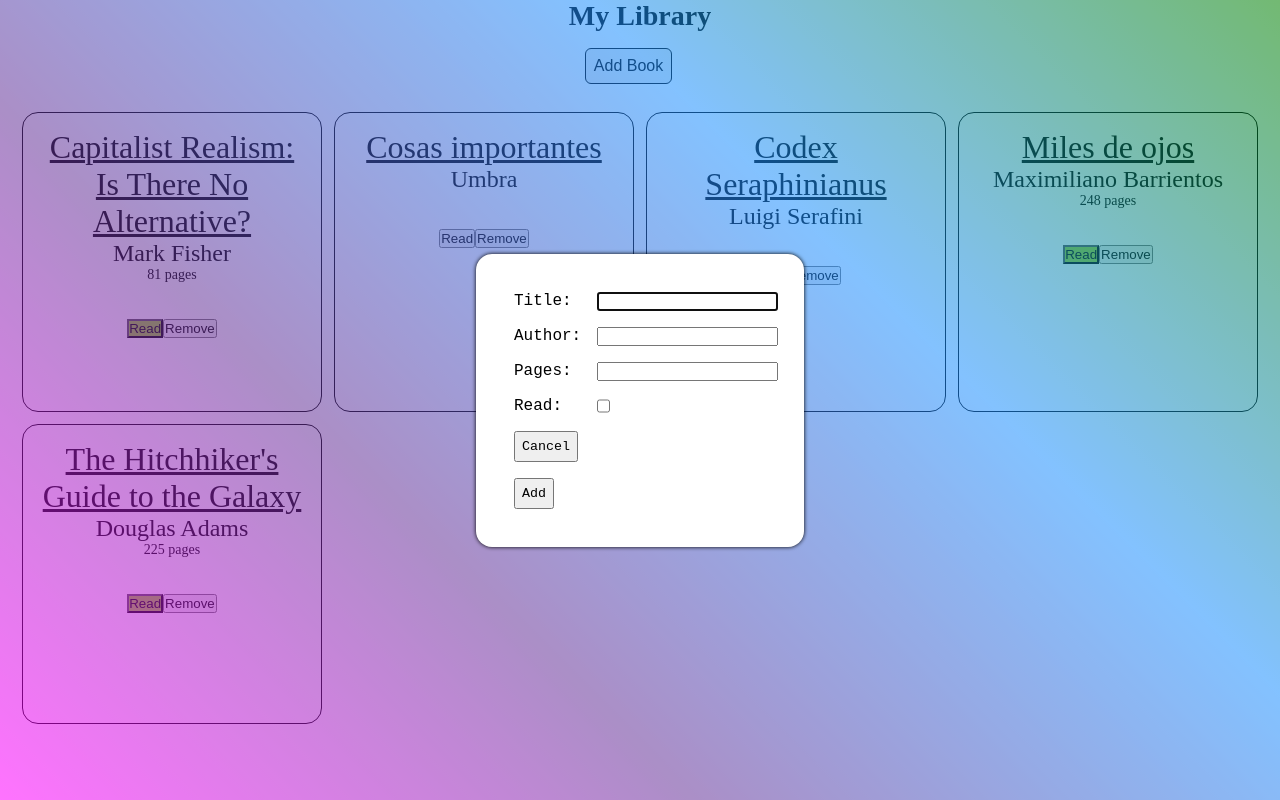
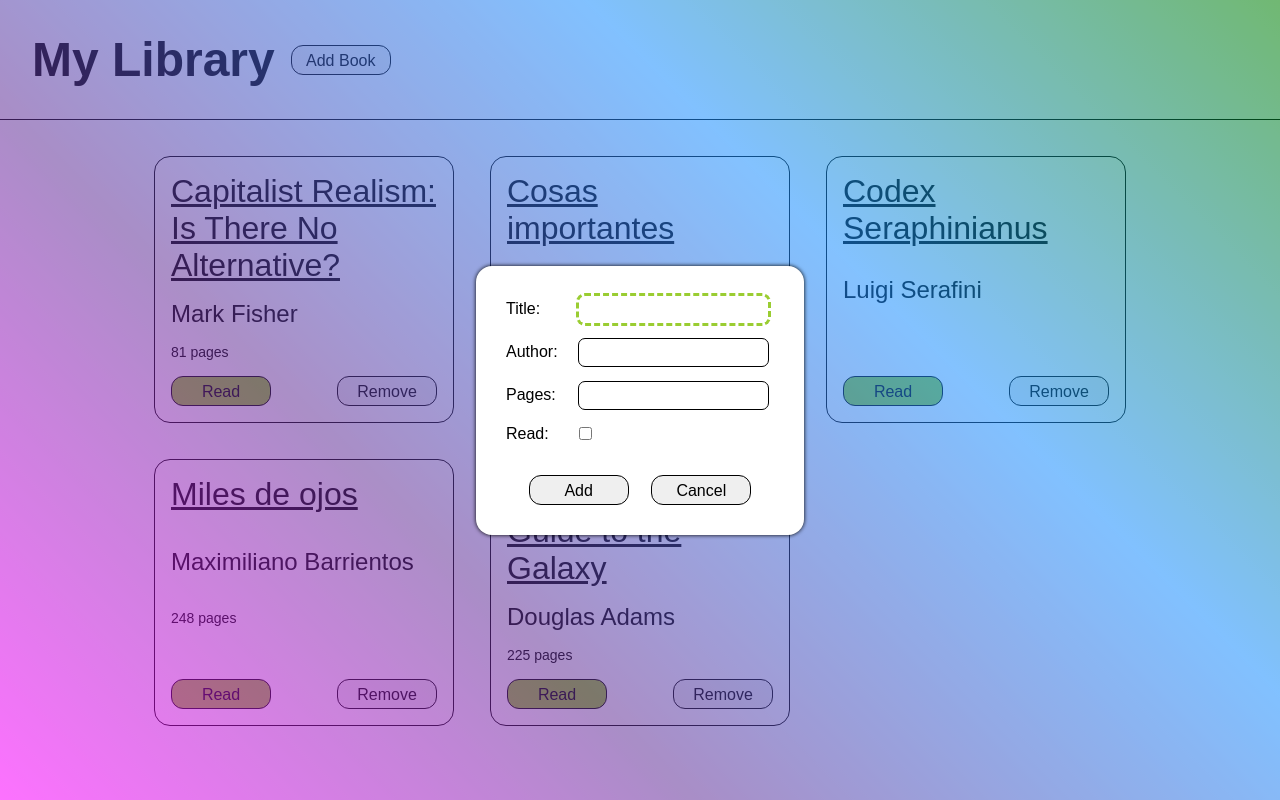
Before and after one commit to astrosuka/library, a plain HTML site: page index.html in a window 1280 px wide. Both pictures are taken after a click on the button "Add Book". Drawn offline with Linux system fonts and the light colour scheme.

Commit message:
Add styling to cards, buttons and form

```diff
--- a/index.html
+++ b/index.html
@@ -3,7 +3,7 @@
 <head>
     <meta charset="UTF-8">
     <meta name="viewport" content="width=device-width, initial-scale=1.0">
-    <title>Library</title>
+    <title>My Library</title>
     <link rel="stylesheet" href="style.css">
 </head>
 <body>
@@ -25,8 +25,10 @@
             <label for="read">Read: </label>
             <input type="checkbox" id="read">
 
-            <button id="cancel" type="reset">Cancel</button>
-            <button id="submit" type="submit" value="add">Add</button>
+            <div class="dialog-buttons">
+                <button id="submit" type="submit" value="add">Add</button>
+                <button id="cancel" type="reset">Cancel</button>
+            </div>
         </form>
     </dialog>
 
--- a/style.css
+++ b/style.css
@@ -6,12 +6,45 @@
 }
 
 body {
+    font-size: 14px;
+    font-family: Arial, Helvetica, sans-serif;
+    background-color: rgb(250, 253, 255);
+}
+
+button {
+    border: 1px solid black;
+    padding: 6px;
+    height: 30px;
+    width: 100px;
+    font-size: 1rem;
+    border-radius: 12px;
+}
+
+button:active {
+    background-color: #fff;
+}
+
+button:hover {
+    /* font-weight: 600; */
+    scale: 1.1;
+    transition: 300ms;
+}
+
+h1 {
+    font-size: 3rem;
+}
+
+header  {
     display: flex;
-    /* justify-content: center; */
-    min-height: 100vh;;
+    gap: 16px;
     align-items: center;
-    flex-direction: column;
-    font-size: 14px;
+    padding: 32px;
+    border-bottom: 1px solid black;
+}
+
+*:focus {
+    outline: 3px dashed yellowgreen;
+
 }
 
 ::backdrop {
@@ -25,13 +58,6 @@ body {
     opacity: 0.55;
   }
 
-#addBook {
-    font-size: 1rem;
-    padding: 8px;
-    border-radius: 6px;
-    border: 1px solid black;
-    margin: 16px;
-}
 
 #addBookDialog {
     border-radius: 16px;
@@ -45,46 +71,76 @@ body {
     width: 300px;
     gap: 16px;
     justify-items: flex-start;
-    padding: 24px;
+    padding: 16px;
     font-size: 1rem;
-    font-family: 'Courier New', Courier, monospace;
+    align-items: center;
 }
 
-.form button {
-    font-family: 'Courier New', Courier, monospace;
+.form input:not([type="checkbox"]){
+    padding: 6px;
+    border-radius: 6px;
+    outline: 1px solid black;
+    border: none;
+}
+
+.form input:focus{
+    outline: 3px dashed yellowgreen;
+}
+
+input[type="checkbox"]{
+    accent-color: yellowgreen;
+}
+
+.dialog-buttons {
+    margin-top: 16px;
     grid-column: 1 / 3;
-    justify-self: start;
-    padding: 6px;
+    display: flex;
+    justify-content: space-evenly;
+    width: 100%;
 }
 
 .wrapper {
     display: grid;
-    grid-template: auto / repeat(4, 1fr);
-    gap: 12px;
-    padding: 12px;
-    margin-bottom: 36px;
+    place-content: center;
+    grid-template-columns: repeat(auto-fit, 300px);
+    gap: 36px;
+    padding: 36px;
 }
 
 .card {
+    background-color: #fff;
     border: 1px solid black;
-    width: 300px;
-    height: 300px;
+    min-height: 250px;
+    gap: 16px;
     padding: 16px;
     border-radius: 16px;
-    text-align: center;
+    display: grid;
+    grid-template: auto / 1fr 1fr;
 }
 
 .card-title {
+    grid-column: 1 / 3;
     font-size: 2rem;
     text-decoration: underline;
 }
 
 .card-author {
+    grid-column: 1 / 3;
     font-size: 1.5rem;
 }
 
+.card-pages {
+    grid-column: 1 / 3;
+
+}
+
 .remove-button {
-    margin-top: 36px;
+    justify-self: end;
+    align-self: end;
+}
+
+.read-toggle {
+    align-self: end;
 }
 
 .read {
```
